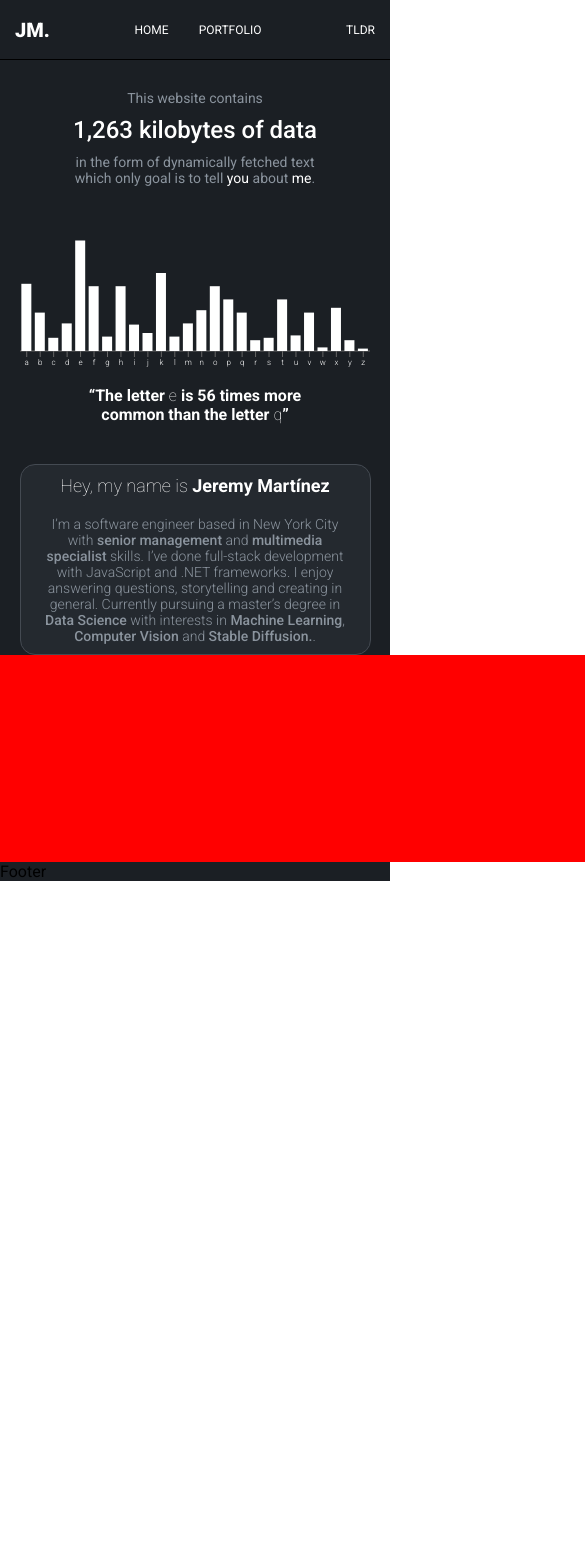
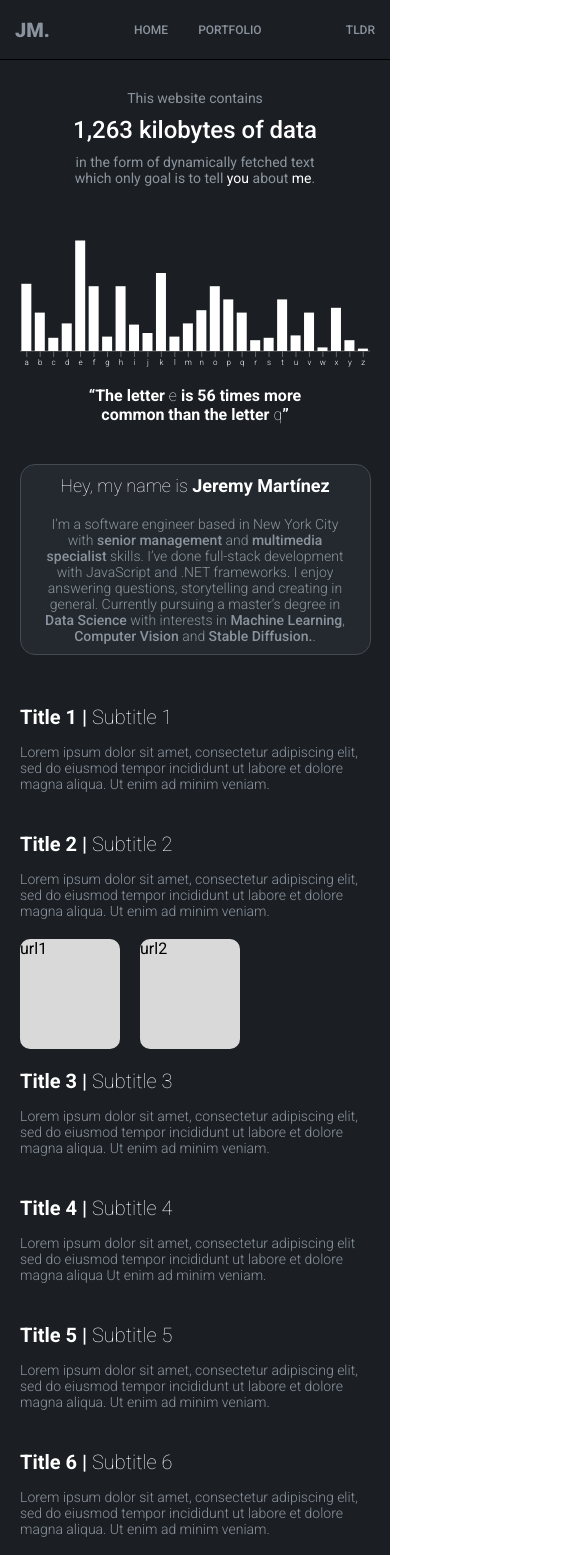
Before and after one commit to Jaydotcom27/portfolio, a React (Create React App) app in the folder frontend_react/: page / in a window 390 px wide. Shown: the top 1555 px of the page, 585 px wide, since content can reach past the window. Before the commit the page ends 881 px from the top, so only its background shows below. Built offline with nearby package versions, Linux system fonts and the light colour scheme.

Commit message:
Created base timeline and experience component

```diff
--- a/frontend_react/src/components/Experience/Experience.jsx
+++ b/frontend_react/src/components/Experience/Experience.jsx
@@ -4,8 +4,18 @@ import './Experience.scss'
 const Experience = ({ title, subtitle, content, images}) => {
   return (
     <div id='Experience'>
-        <div className='test'>a</div>
-        <span>{title}</span>
+      <span className='timeline-dot'></span>
+      <div className='d-flex inner-container'>
+        <div className='header'>
+          <span className='title'>{title} | </span><span className='subtitle'>{subtitle}</span>
+        </div>
+        <span className='content'>{content}</span>
+        <div className='d-flex image-container'>
+          {images.map((image) => (
+            <div className='image'>{image}</div>
+          ))}
+        </div>
+      </div>
     </div>
   )
 }
--- a/frontend_react/src/components/Experience/Experience.scss
+++ b/frontend_react/src/components/Experience/Experience.scss
@@ -1,13 +1,84 @@
 #Experience {
     position: relative;
 
-    .test {
-        width: 50px;
-        height: 50px;
-        background-color: purple;
-        border-radius: 50%;
-        display: flex;
-        justify-content: center;
-        align-items: center;
+    .title {
+        font-size: 28px;
+        color: white;
+        font-weight: bold;
+    }
+
+    .subtitle {
+        font-size: 28px;
+        color: white;
+        font-weight: 200;
+    }
+
+    .content {
+        font-size: 18px;
+        font-weight: 300;
+        color: var(--text-gray);
+        overflow-wrap: break-word;
+
+    }
+
+    .header {
+        margin-bottom: 15px;
+    }
+
+    .image-container {
+        margin-top: 20px;
+    }
+
+    .inner-container {
+        flex-direction: column;
+        margin-bottom: 60px;
+    }
+
+    .image {
+        width: 150px;
+        height: 160px;
+        background-color: #D9D9D9;
+        border-radius: 10px;
+        margin-right: 20px;
+    }
+
+    .timeline-dot {
+        position: absolute;
+        left: -91px ;
+        top: 6px;
+        height: 20px;
+        width: 20px;
+        border-radius: 100%;
+        background-color: var(--base-color-1);
+        border: 2px solid var(--stroke-gray);
+    }
+
+    @media screen and (max-width: 1050px) {
+        .timeline-dot {
+            display: none;
+        }
+    }
+
+    @media screen and (max-width: 720px) {
+        .content {
+            font-size: 14px;
+        }
+
+        .inner-container {
+            flex-direction: column;
+            margin-bottom: 20px;
+        }
+    }
+
+    @media screen and (max-width: 480px) {
+        .image {
+            width: 100px;
+            height: 110px;
+        }
+
+        .title, .subtitle {
+            font-size: 20px;
+
+        }
     }
 }
--- a/frontend_react/src/components/Timeline/Timeline.scss
+++ /dev/null
@@ -1,9 +0,0 @@
-#Timeline {
-    color: white;
-    border-left: 3px solid var(--stroke-gray);
-    width: 860px;
-    padding-top: 60px;
-    display: flex;
-    align-items: center;
-    justify-content: center;
-}
--- a/frontend_react/src/container/Footer/Footer.jsx
+++ b/frontend_react/src/container/Footer/Footer.jsx
@@ -1,9 +1,19 @@
 import React from 'react'
 import './Footer.scss'
+import { AiOutlineInstagram, AiOutlineLinkedin, AiOutlineGithub, AiOutlineMail } from 'react-icons/ai';
 
 export const Footer = () => {
   return (
-    <div>Footer</div>
+    <div id='Footer'>
+        <span className='logo'>JM.</span>
+        <div className='socials'>
+          <AiOutlineInstagram />
+          <AiOutlineLinkedin />
+          <AiOutlineGithub />
+          <AiOutlineMail />
+        </div>
+        <span className='link'>TLDR</span>
+    </div>
   )
 }
 
--- a/frontend_react/src/container/Footer/Footer.scss
+++ b/frontend_react/src/container/Footer/Footer.scss
@@ -0,0 +1,50 @@
+#Footer {
+    height: 150px;
+    width: 100%;
+    background-color: var(--base-color-2);
+    color: var(--text-gray);
+    font-size: 12px;
+    padding: 0px 80px;
+    display: flex;
+    align-items: center;
+    justify-content: space-between;
+
+    .logo {
+        font-size: 20px;
+        font-weight: 900;
+        cursor: pointer;
+    }
+
+    .socials {
+        display: flex;
+        justify-content: space-between;
+        gap: 40px;
+        font-size: 20px;
+
+        svg {
+            transition: color .3s ease-in;
+            &:hover {
+                color: white;
+                cursor: pointer;
+            }
+        }
+    }
+
+    .link {
+        font-weight: 500;
+        cursor: pointer;
+        transition: all .3s ease-in;
+
+        &:hover {
+            color: white;
+        }
+    }
+
+    @media screen and (max-width: 480px) {
+        padding: 30px;
+
+        .socials {
+            gap: 20px;
+        }
+    }
+}
--- a/frontend_react/src/container/Header/Header.scss
+++ b/frontend_react/src/container/Header/Header.scss
@@ -2,7 +2,7 @@
     height: 60px;
     width: 100%;
     border-bottom: black solid 1px;
-    color: white;
+    color: var(--text-gray);
     font-size: 12px;
     padding: 0px 80px;
 
@@ -17,6 +17,11 @@
         font-size: 20px;
         font-weight: 900;
         cursor: pointer;
+        transition: all .3s ease-in;
+
+        &:hover {
+            color: white;
+        }
     }
 
     .menu {
@@ -26,14 +31,17 @@
     }
 
     .link {
+        font-weight: 500;
         cursor: pointer;
+        transition: all .3s ease-in;
 
         &:hover {
-            text-decoration: underline;
+            font-size: 13px;
+            color: white;
         }
     }
 
     @media screen and (max-width: 480px) {
         padding: 0px 15px;
-      }
+    }
 }
--- a/frontend_react/src/container/Timeline/Timeline.jsx
+++ b/frontend_react/src/container/Timeline/Timeline.jsx
@@ -6,22 +6,49 @@ const Timeline = () => {
     const [ experiences ] = useState([{
         title: 'Title 1',
         subtitle: 'Subtitle 1',
-        content: 'Content 1',
-        images: ['url1','url2']
+        content: 'Lorem ipsum dolor sit amet, consectetur adipiscing elit, sed do eiusmod tempor incididunt ut labore et dolore magna aliqua. Ut enim ad minim veniam.',
+        images: []
 
     },
     {
         title: 'Title 2',
         subtitle: 'Subtitle 2',
-        content: 'Content 2',
+        content: 'Lorem ipsum dolor sit amet, consectetur adipiscing elit, sed do eiusmod tempor incididunt ut labore et dolore magna aliqua. Ut enim ad minim veniam.',
         images: ['url1','url2']
 
     },
     {
         title: 'Title 3',
         subtitle: 'Subtitle 3',
-        content: 'Content 3',
-        images: ['url1','url2']
+        content: 'Lorem ipsum dolor sit amet, consectetur adipiscing elit, sed do eiusmod tempor incididunt ut labore et dolore magna aliqua. Ut enim ad minim veniam.',
+        images: []
+    },
+    {
+        title: 'Title 4',
+        subtitle: 'Subtitle 4',
+        content: 'Lorem ipsum dolor sit amet, consectetur adipiscing elit sed do eiusmod tempor incididunt ut labore et dolore magna aliqua Ut enim ad minim veniam.',
+        images: []
+
+    },
+    {
+        title: 'Title 5',
+        subtitle: 'Subtitle 5',
+        content: 'Lorem ipsum dolor sit amet, consectetur adipiscing elit, sed do eiusmod tempor incididunt ut labore et dolore magna aliqua. Ut enim ad minim veniam.',
+        images: []
+
+    },
+    {
+        title: 'Title 6',
+        subtitle: 'Subtitle 6',
+        content: 'Lorem ipsum dolor sit amet, consectetur adipiscing elit, sed do eiusmod tempor incididunt ut labore et dolore magna aliqua. Ut enim ad minim veniam.',
+        images: ['url1']
+
+    },
+    {
+        title: 'Title 7',
+        subtitle: 'Subtitle 7',
+        content: 'Lorem ipsum dolor sit amet, consectetur adipiscing elit, sed do eiusmod tempor incididunt ut labore et dolore magna aliqua. Ut enim ad minim veniam.',
+        images: ['url1', 'url2']
 
     }]);
 
@@ -29,9 +56,10 @@ const Timeline = () => {
         <div id='Timeline'>
             {experiences.map((experience) => (
                 <Experience
+                    key = { experience.title }
                     title = { experience.title }
                     subtitle = { experience.subtitle }
-                    conent = { experience.content }
+                    content = { experience.content }
                     images = { experience.images }
                 />
             ))}
--- a/frontend_react/src/container/Timeline/Timeline.scss
+++ b/frontend_react/src/container/Timeline/Timeline.scss
@@ -1,6 +1,21 @@
 #Timeline {
-    background-color: red;
+    padding-top: 60px;
     width: 780px;
-    border-left: 3px solid blue;
-    padding-left: 50px;
+    border-left: 3px solid var(--stroke-gray);
+    padding-left: 80px;
+    padding-right: 80px;
+    padding-bottom: 200px;
+
+    @media screen and (max-width: 1050px) {
+        border-left: none;
+        width: auto;
+    }
+
+    @media screen and (max-width: 720px) {
+        padding: 50px 80px;
+    }
+
+    @media screen and (max-width: 480px) {
+        padding: 50px 20px;
+    }
 }
```
Also changed, not shown: frontend_react/src/components/Timeline/Timeline.jsx (deleted, +0 -12 lines).
